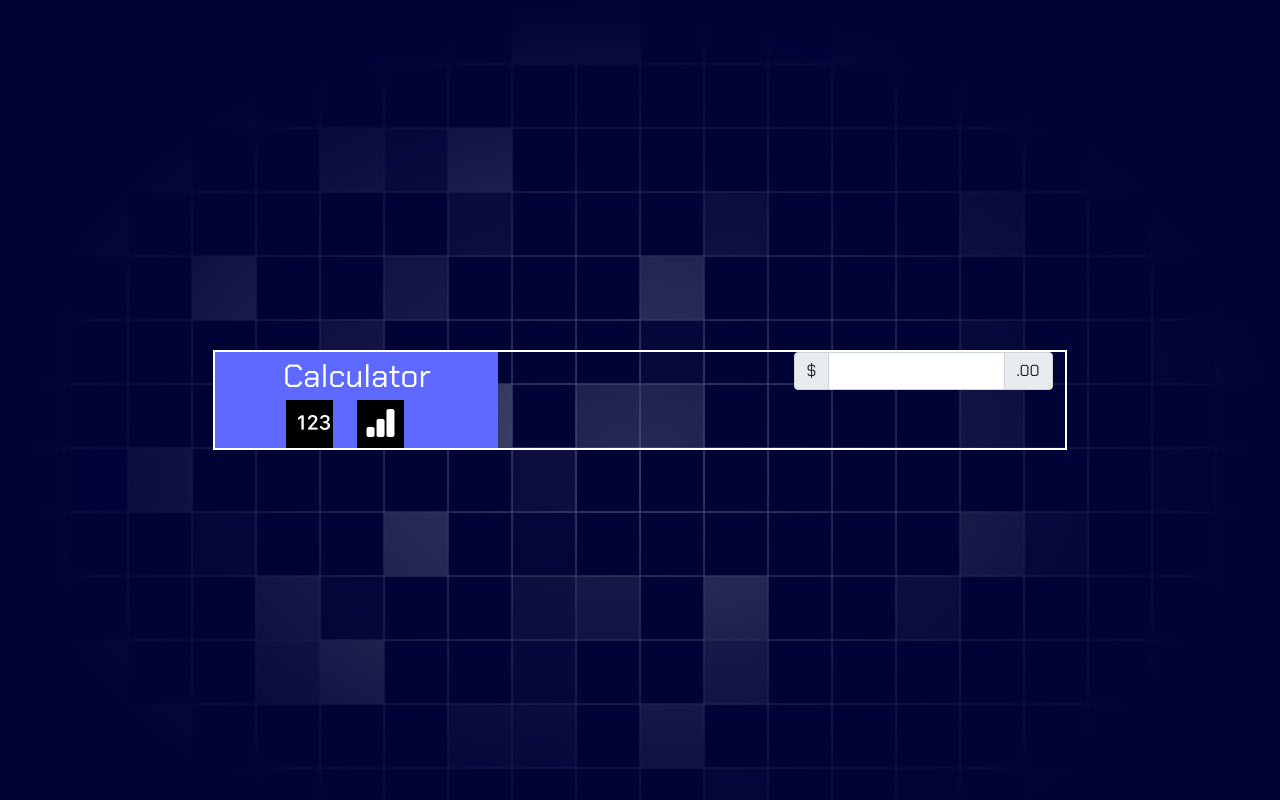
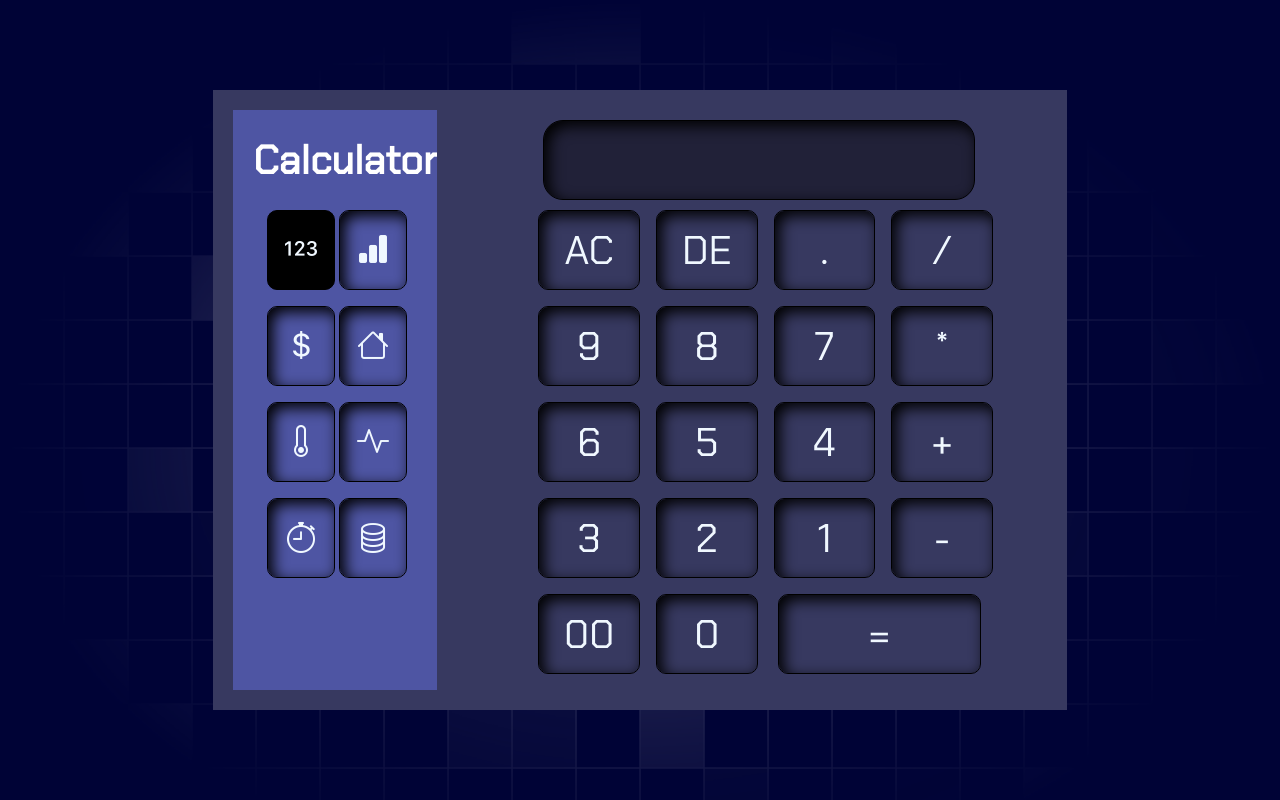
Before and after one commit to Hriday31/CODSOFT, a plain HTML site: page calculator/index.html in a window 1280 px wide. Drawn offline with nearby package versions, Linux system fonts and the light colour scheme.

Commit message:
calculator & Landing page completed

```diff
--- a/calculator/index.html
+++ b/calculator/index.html
@@ -14,31 +14,136 @@
 </head>
 
 <body>
-    <div class="container-fluid col-md-8 calc">
+    <div class="container-fluid col-md-8 calc fs-1 text-white text-center" style="border: 20px solid #373960;">
         <div class="row">
-            <div class="col-md-4 text-center leftpart fs-2 text-white">
+            <div class="col-md-3 text-center leftpart fs-2 text-white">
+                <div class="row" style="height: 100px">
+                    <div class="col fw-bold" style="font-size: 40px; padding: 20px;"> Calculator</div>
+                </div>
                 <div class="row">
-                    <div class="col"> Calculator</div>
-                </div>
-                <div class="row ">
-                    <div class="col-md-2 offset-md-3 mx- button1">
+                    <div class="col-md-4 offset-md-2 button1" style="margin-right: 2%;background-color: black;">
                         <i class="bi bi-123"></i>
                     </div>
-                    <div class="col-md-2 offset-md-1 g-0 button1">
+                    <div class="col-md-4 button1">
                         <i class="bi bi-bar-chart-fill"></i>
                     </div>
                 </div>
-            </div>
-            <div class="col-md-8">
-                <div class="row ">
-                    <div class="col-md-6 offset-md-6">
-                        <div class="input-group mb-3">
-                            <span class="input-group-text">$</span>
-                            <input type="text" class="form-control" aria-label="Amount (to the nearest dollar)">
-                            <span class="input-group-text">.00</span>
-                        </div>
+                <div class="row my-3">
+                    <div class="col-md-4 offset-md-2 button1" style="margin-right: 2%;">
+                        <i class="bi bi-currency-dollar"></i>
+                    </div>
+                    <div class="col-md-4 button1">
+                        <i class="bi bi-house"></i>
                     </div>
                 </div>
+                <div class="row my-3">
+                    <div class="col-md-4 offset-md-2 button1" style="margin-right: 2%;">
+                        <i class="bi bi-thermometer"></i>
+                    </div>
+                    <div class="col-md-4 button1">
+                        <i class="bi bi-activity"></i>
+                    </div>
+                </div>
+                <div class="row my-3">
+                    <div class="col-md-4 offset-md-2 button1" style="margin-right: 2%;">
+                        <i class="bi bi-stopwatch"></i>
+                    </div>
+                    <div class="col-md-4 button1">
+                        <i class="bi bi-database"></i>
+                    </div>
+                </div>
+            </div>
+            <div class="col-md-9 rightpart">
+                <div class="row" style="height: 100px;padding: 10px 4% 10px 10px;">
+                    <div class="col-md-9 offset-md-2 " style="padding: 0;">
+                        <input type="text" class="button3 text-end fhw" name="display" id="display" style="padding-right: 20px;">
+                    </div>
+                </div>
+                <div class="row">
+                    <div class="col-md-2 offset-md-2" style="padding: 0;">
+                        <input type="button" class="button2 fhw" value="AC" onclick="display.value =' ' ">
+                    </div>
+                    <div class="col-md-2 mx-3" style="padding: 0;">
+                        <input type="button" class="button2 fhw" value="DE" onclick="display.value =display.value.toString().slice(0,-1) ">
+
+                    </div>
+                    <div class="col-md-2 " style="padding: 0;">
+                        <input type="button" class="button2 fhw" value="."onclick="display.value +='.' ">
+
+                    </div>
+                    <div class="col-md-2 mx-3" style="padding: 0;">
+                        <input type="button" class="button2 fhw" value="/" onclick="display.value +='/' ">
+
+                    </div>
+                </div>
+                <div class="row my-3">
+                    <div class="col-md-2 offset-md-2 " style="padding: 0;">
+                        <input type="button" class="button2 fhw" value="9" onclick="display.value +='9' ">
+
+                    </div>
+                    <div class="col-md-2 mx-3" style="padding: 0;">
+                        <input type="button" class="button2 fhw" value="8" onclick="display.value +='8' ">
+
+                    </div>
+                    <div class="col-md-2 " style="padding: 0;">
+                        <input type="button" class="button2 fhw" value="7" onclick="display.value +='7' ">
+
+                    </div>
+                    <div class="col-md-2 mx-3" style="padding: 0;">
+                        <input type="button" class="button2 fhw" value="*"onclick="display.value +='*' ">
+                    </div>
+                </div>
+                <div class="row my-3">
+                    <div class="col-md-2 offset-md-2 " style="padding: 0;">
+                        <input type="button" class="button2 fhw" value="6" onclick="display.value +='6' ">
+
+                    </div>
+                    <div class="col-md-2 mx-3" style="padding: 0;">
+                        <input type="button" class="button2 fhw" value="5" onclick="display.value +='5' ">
+
+                    </div>
+                    <div class="col-md-2 " style="padding: 0;">
+                        <input type="button" class="button2 fhw" value="4" onclick="display.value +='4' ">
+
+                    </div>
+                    <div class="col-md-2 mx-3" style="padding: 0;">
+                        <input type="button" class="button2 fhw" value="+" onclick="display.value +='+' ">
+
+                    </div>
+                </div>
+                <div class="row my-3">
+                    <div class="col-md-2 offset-md-2" style="padding: 0;">
+                        <input type="button" class="button2 fhw" value="3" onclick="display.value +='3' ">
+
+                    </div>
+                    <div class="col-md-2 mx-3" style="padding: 0;">
+                        <input type="button" class="button2 fhw" value="2" onclick="display.value +='2' ">
+
+                    </div>
+                    <div class="col-md-2" style="padding: 0;">
+                        <input type="button" class="button2 fhw" value="1" onclick="display.value +='1' ">
+
+                    </div>
+                    <div class="col-md-2 mx-3" style="padding: 0;">
+                        <input type="button" class="button2 fhw" value="-"onclick="display.value +='-' ">
+
+                    </div>
+                </div>
+                <div class="row my-3">
+                    <div class="col-md-2 offset-md-2 " style="padding: 0;">
+                        <input type="button" class="button2 fhw" value="00" onclick="display.value +='00'" >
+
+                    </div>
+                    <div class="col-md-2 mx-3" style="padding: 0;">
+                        <input type="button" class="button2 fhw" value="0" onclick="display.value +='0'" >
+
+                    </div>
+                    <div class="col-md-4 mx-1" style="padding: 0px;">
+                        <input type="button" class="button2 fhw" value="=" onclick="display.value =eval(display.value)">
+
+                    </div>
+                </div>
+
             </div>
         </div>
     </div>
--- a/calculator/style.css
+++ b/calculator/style.css
@@ -22,7 +22,7 @@
     width: 100%;
   }
   .calc{
-    border: 2px solid white;
+    border: 2px solid black;
   }
   .cen
   {
@@ -33,8 +33,35 @@
     flex-wrap: wrap;
   }
   .leftpart{
-    background-color:#5e6aff;
+    background-color:#4e55a3;
   }
-  .button1{
-    background-color: rgb(0, 0, 0);
+  .rightpart{
+    background-color:#373960 ;
   }
+  .button1,.button2{
+    border:1px solid black;
+    min-height: 10vh;
+    display: flex;
+    flex-direction: column;
+    justify-content: center;
+    align-content: center;
+    flex-wrap: wrap;
+    box-shadow: 5px 5px 15px black inset ;
+    border-radius: 10px;
+    background-color: transparent;
+    color: aliceblue;
+  }
+  .button3{
+    border: 1px solid black;
+    box-shadow: 5px 5px 15px black inset ;
+    border-radius: 20px ;
+    background-color: #212138;
+    color: white;
+  }
+  .button2:hover{
+    background-color: black;
+  }
+  .fhw{
+    height:100%;
+    width: 100%;
+  }
```
